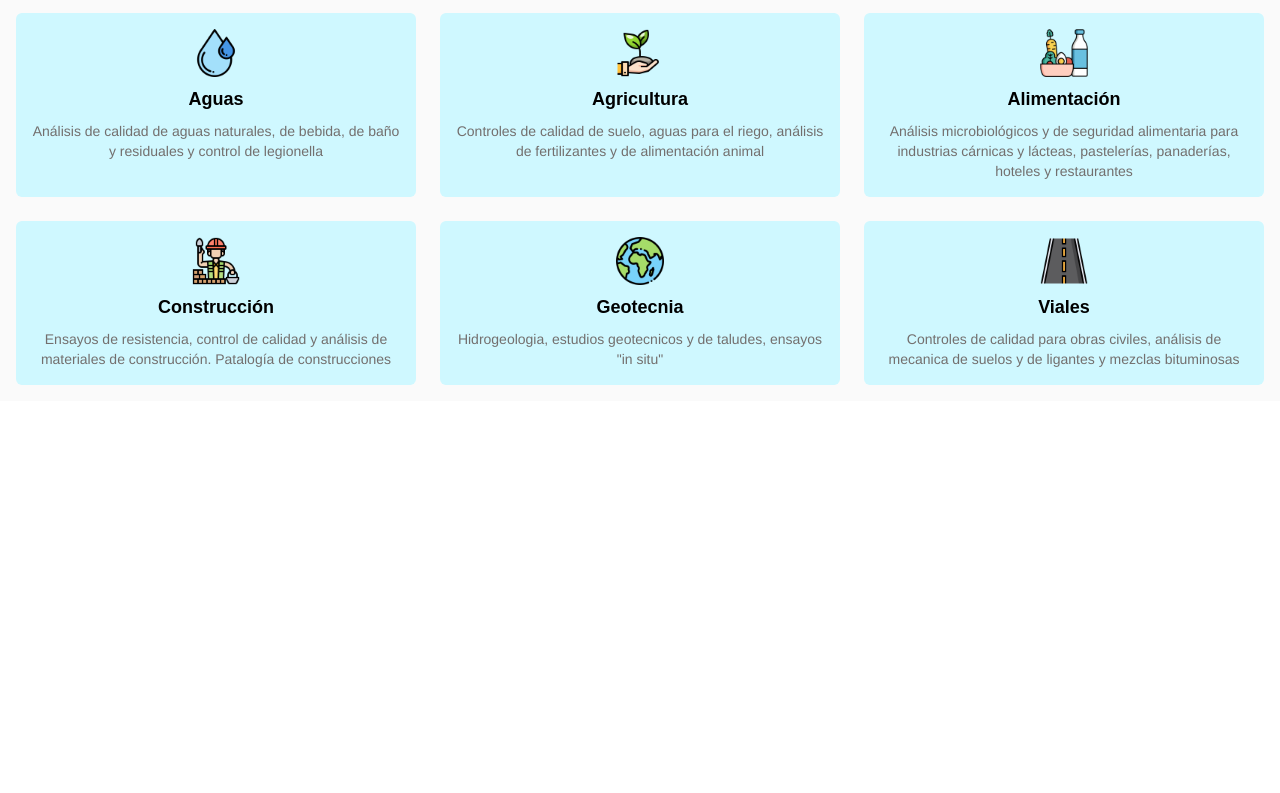
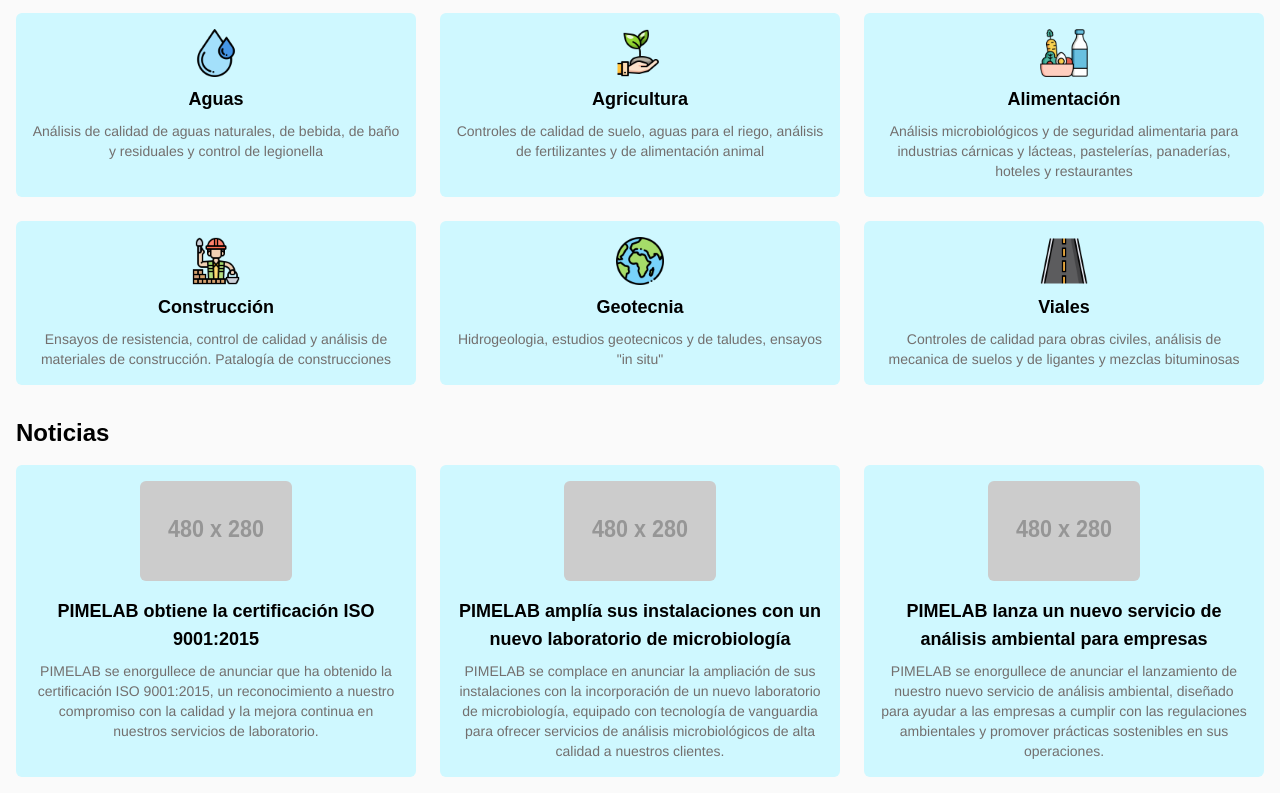
Before and after one commit to PIMEMenorca/webpimelab, a website: page index.html in a window 1280 px wide. Shown: the part 851-1644 px from the top of the page. Before the commit the page ends 1252 px from the top, so only its background shows below. Drawn offline with Linux system fonts and the light colour scheme; placeholder pictures from the web are drawn by us.

Commit message:
empezada la seccion de noticias

```diff
--- a/index.html
+++ b/index.html
@@ -148,6 +148,27 @@
               </div>
             </a>
           </div>
+        </section>
+        <section>
+          <h2 class="text-2xl font-bold mb-4">Noticias</h2>
+          <div class="grid grid-cols-1 md:grid-cols-2 lg:grid-cols-3 gap-6">
+            <a href="./pages/noticias.html#noticia1" class="noticia">
+              <img src="https://placehold.co/480x280" alt="Noticia 1" class="w-38 h-25 rounded-md mb-4" />
+              <h3 class="text-lg font-semibold">PIMELAB obtiene la certificación ISO 9001:2015</h3>
+              <p class="text-gris text-sm mt-2">PIMELAB se enorgullece de anunciar que ha obtenido la certificación ISO 9001:2015, un reconocimiento a nuestro compromiso con la calidad y la mejora continua en nuestros servicios de laboratorio.</p>
+            </a>
+            <a href="./pages/noticias.html#noticia2" class="noticia">
+              <img src="https://placehold.co/480x280" alt="Noticia 2" class="w-38 h-25 rounded-md mb-4" />
+              <h3 class="text-lg font-semibold">PIMELAB amplía sus instalaciones con un nuevo laboratorio de microbiología</h3>
+              <p class="text-gris text-sm mt-2">PIMELAB se complace en anunciar la ampliación de sus instalaciones con la incorporación de un nuevo laboratorio de microbiología, equipado con tecnología de vanguardia para ofrecer servicios de análisis microbiológicos de alta calidad a nuestros clientes.</p>
+            </a>
+            <a href="./pages/noticias.html#noticia3" class="noticia">
+              <img src="https://placehold.co/480x280" alt="Noticia 3" class="w-38 h-25 rounded-md mb-4" />
+              <h3 class="text-lg font-semibold">PIMELAB lanza un nuevo servicio de análisis ambiental para empresas</h3>
+              <p class="text-gris text-sm mt-2">PIMELAB se enorgullece de anunciar el lanzamiento de nuestro nuevo servicio de análisis ambiental, diseñado para ayudar a las empresas a cumplir con las regulaciones ambientales y promover prácticas sostenibles en sus operaciones.</p>
+            </a>
+          </div>
+        </section>
     </main>
     <script src="./javascript/menu.js"></script>
     <script src="./javascript/homepage.js"></script>
--- a/styles/input.css
+++ b/styles/input.css
@@ -120,4 +120,10 @@
         @apply flex-1;
     }
 
+    .noticia {
+        @apply bg-azul-claro rounded-md p-4 text-center hover:bg-azul-claro/80 transition-colors duration-300 flex md:flex-col items-center;
+    }
+
+
+
 }
```
Also changed, not shown: styles/output.css.
